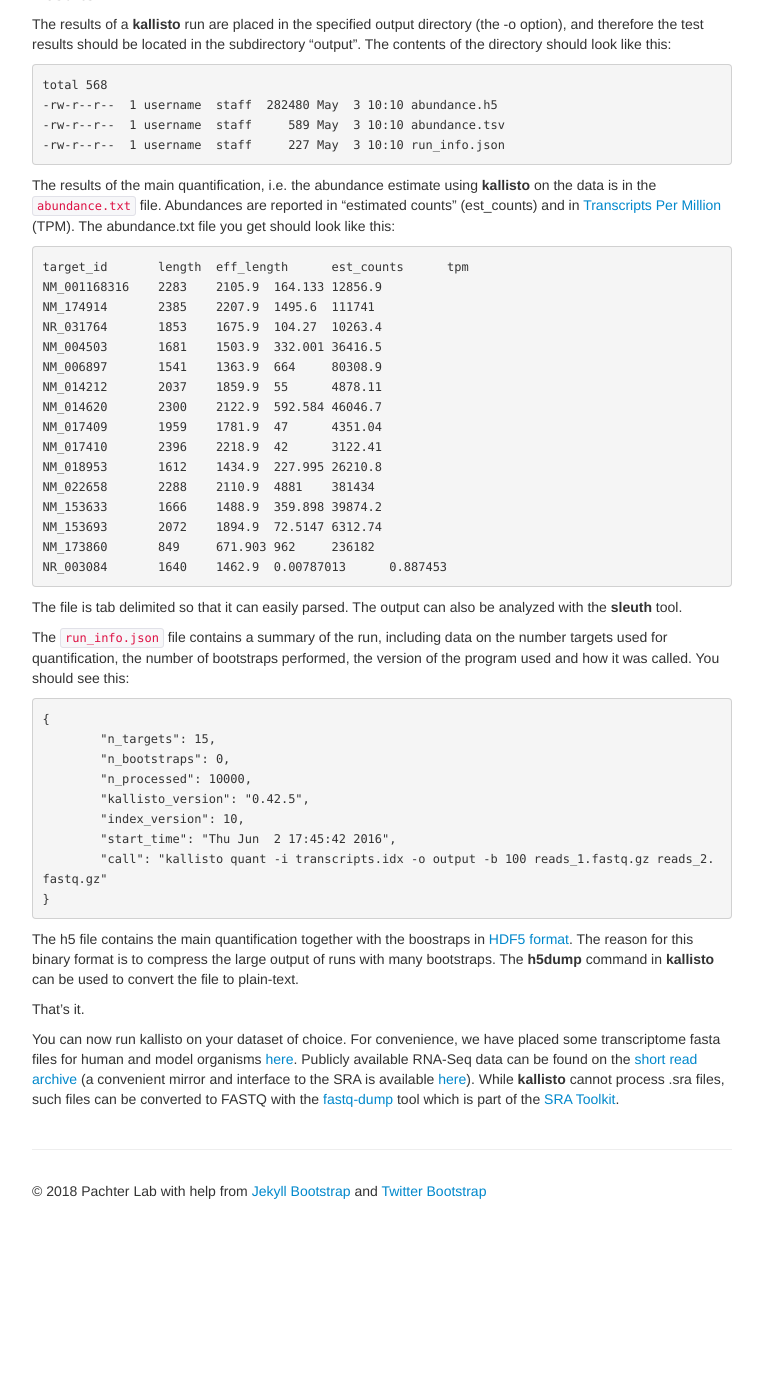
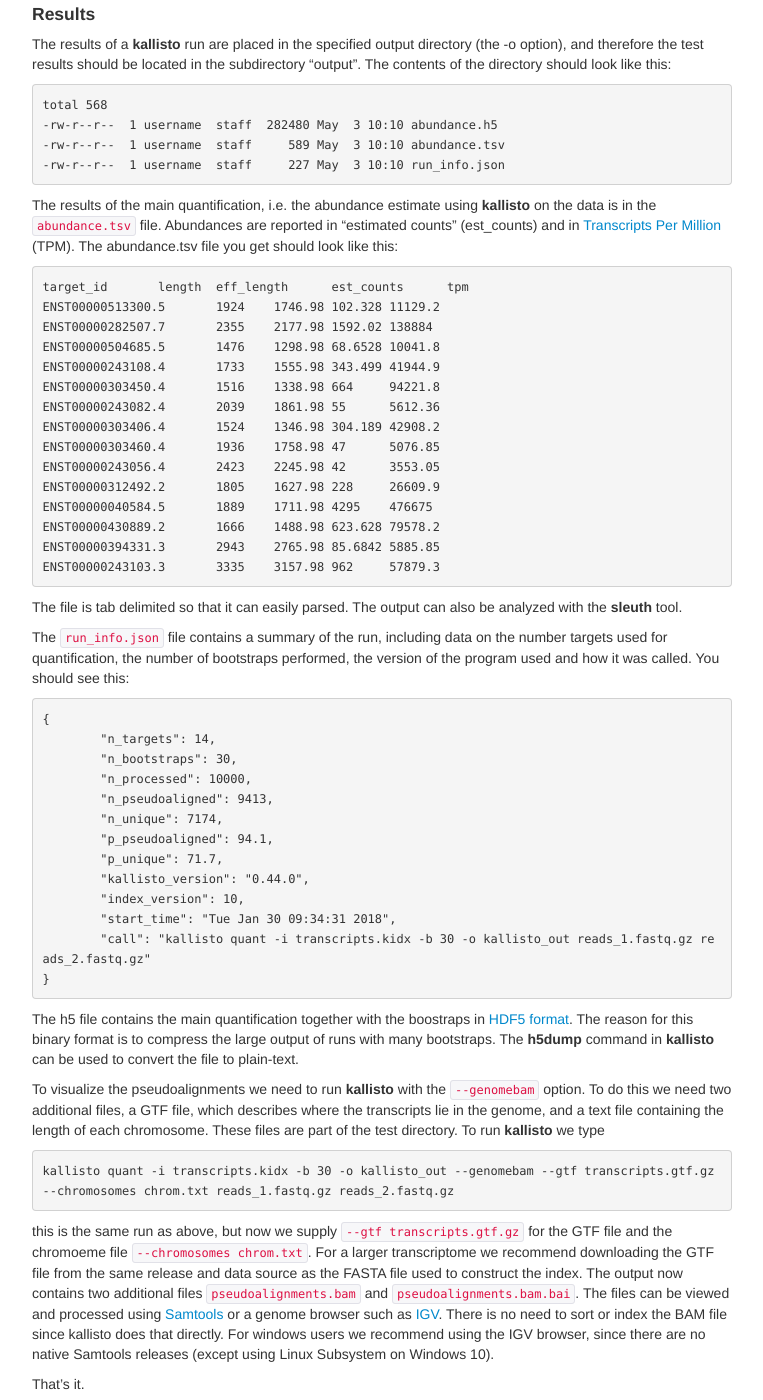
Before and after one commit to pachterlab/kallisto, a Jekyll site: the page built from starting.md, in a window 1280 px wide and 1400 px high, scrolled down 1177 px. Shown: the whole window, without its empty margins (258-1021 px from the left). Built offline with Jekyll 4.4.1, drawn with Linux system fonts in a browser that asks for light colours; before the commit the page ends 2388 px from its top, so only the background shows below that; some of the changed text lies outside the part shown.

Commit message:
Update starting.md

```diff
--- a/starting.md
+++ b/starting.md
@@ -16,7 +16,7 @@
 After downloading and installing __kallisto__ you should be able to type `kallisto` and see:
 
 ~~~
-kallisto 0.43.1
+kallisto 0.44.0
 
 Usage: kallisto <CMD> [arguments] ..
 
@@ -26,6 +26,7 @@
     quant         Runs the quantification algorithm
     pseudo        Runs the pseudoalignment step
     h5dump        Converts HDF5-formatted results to plaintext
+    inspect       Inspects and gives information about an index
     version       Prints version information
     cite          Prints citation information
 
@@ -71,44 +72,56 @@
     -rw-r--r--  1 username  staff     589 May  3 10:10 abundance.tsv
     -rw-r--r--  1 username  staff     227 May  3 10:10 run_info.json
 
-The results of the main quantification, i.e. the abundance estimate using __kallisto__ on the data is in the `abundance.txt` file. Abundances are reported in "estimated counts" (est_counts) and in [Transcripts Per Million](https://haroldpimentel.wordpress.com/2014/05/08/what-the-fpkm-a-review-rna-seq-expression-units/) (TPM). The abundance.txt file you get should look like this:
+The results of the main quantification, i.e. the abundance estimate using __kallisto__ on the data is in the `abundance.tsv` file. Abundances are reported in "estimated counts" (est_counts) and in [Transcripts Per Million](https://haroldpimentel.wordpress.com/2014/05/08/what-the-fpkm-a-review-rna-seq-expression-units/) (TPM). The abundance.tsv file you get should look like this:
 
-    target_id       length  eff_length      est_counts      tpm
-    NM_001168316    2283    2105.9  164.133 12856.9
-    NM_174914       2385    2207.9  1495.6  111741
-    NR_031764       1853    1675.9  104.27  10263.4
-    NM_004503       1681    1503.9  332.001 36416.5
-    NM_006897       1541    1363.9  664     80308.9
-    NM_014212       2037    1859.9  55      4878.11
-    NM_014620       2300    2122.9  592.584 46046.7
-    NM_017409       1959    1781.9  47      4351.04
-    NM_017410       2396    2218.9  42      3122.41
-    NM_018953       1612    1434.9  227.995 26210.8
-    NM_022658       2288    2110.9  4881    381434
-    NM_153633       1666    1488.9  359.898 39874.2
-    NM_153693       2072    1894.9  72.5147 6312.74
-    NM_173860       849     671.903 962     236182
-    NR_003084       1640    1462.9  0.00787013      0.887453
+~~~
+target_id	length	eff_length	est_counts	tpm
+ENST00000513300.5	1924	1746.98	102.328	11129.2
+ENST00000282507.7	2355	2177.98	1592.02	138884
+ENST00000504685.5	1476	1298.98	68.6528	10041.8
+ENST00000243108.4	1733	1555.98	343.499	41944.9
+ENST00000303450.4	1516	1338.98	664	94221.8
+ENST00000243082.4	2039	1861.98	55	5612.36
+ENST00000303406.4	1524	1346.98	304.189	42908.2
+ENST00000303460.4	1936	1758.98	47	5076.85
+ENST00000243056.4	2423	2245.98	42	3553.05
+ENST00000312492.2	1805	1627.98	228	26609.9
+ENST00000040584.5	1889	1711.98	4295	476675
+ENST00000430889.2	1666	1488.98	623.628	79578.2
+ENST00000394331.3	2943	2765.98	85.6842	5885.85
+ENST00000243103.3	3335	3157.98	962	57879.3
+~~~
 
 The file is tab delimited so that it can easily parsed. The output can also be analyzed with the __sleuth__ tool.
 
  The `run_info.json` file contains a summary of the run, including data on the number targets used for quantification, the number of bootstraps performed, the version of the program used and how it was called. You should see this:
 
-
 ~~~
 {
-	"n_targets": 15,
-	"n_bootstraps": 0,
+	"n_targets": 14,
+	"n_bootstraps": 30,
 	"n_processed": 10000,
-	"kallisto_version": "0.42.5",
+	"n_pseudoaligned": 9413,
+	"n_unique": 7174,
+	"p_pseudoaligned": 94.1,
+	"p_unique": 71.7,
+	"kallisto_version": "0.44.0",
 	"index_version": 10,
-	"start_time": "Thu Jun  2 17:45:42 2016",
-	"call": "kallisto quant -i transcripts.idx -o output -b 100 reads_1.fastq.gz reads_2.fastq.gz"
+	"start_time": "Tue Jan 30 09:34:31 2018",
+	"call": "kallisto quant -i transcripts.kidx -b 30 -o kallisto_out reads_1.fastq.gz reads_2.fastq.gz"
 }
 ~~~
 
+ The h5 file contains the main quantification together with the boostraps in [HDF5 format](https://www.hdfgroup.org/HDF5/whatishdf5.html). The reason for this binary format is to compress the large output of runs with many bootstraps. The __h5dump__ command in __kallisto__ can be used to convert the file to plain-text.
 
- The h5 file contains the main quantification together with the boostraps in [HDF5 format](https://www.hdfgroup.org/HDF5/whatishdf5.html). The reason for this binary format is to compress the large output of runs with many bootstraps. The __h5dump__ command in __kallisto__ can be used to convert the file to plain-text.
+
+To visualize the pseudoalignments we need to run __kallisto__ with the `--genomebam` option. To do this we need two additional files, a GTF file, which describes where the transcripts lie in the genome, and a text file containing the length of each chromosome. These files are part of the test directory. To run __kallisto__ we type
+
+~~~
+kallisto quant -i transcripts.kidx -b 30 -o kallisto_out --genomebam --gtf transcripts.gtf.gz --chromosomes chrom.txt reads_1.fastq.gz reads_2.fastq.gz
+~~~
+
+this is the same run as above, but now we supply `--gtf transcripts.gtf.gz` for the GTF file and the chromoeme file `--chromosomes chrom.txt`. For a larger transcriptome we recommend downloading the GTF file from the same release and data source as the FASTA file used to construct the index. The output now contains two additional files `pseudoalignments.bam` and `pseudoalignments.bam.bai`. The files can be viewed and processed using [Samtools](http://www.htslib.org/) or a genome browser such as [IGV](http://software.broadinstitute.org/software/igv/). There is no need to sort or index the BAM file since kallisto does that directly. For windows users we recommend using the IGV browser, since there are no native Samtools releases (except using Linux Subsystem on Windows 10).
 
 That's it.
 
```
